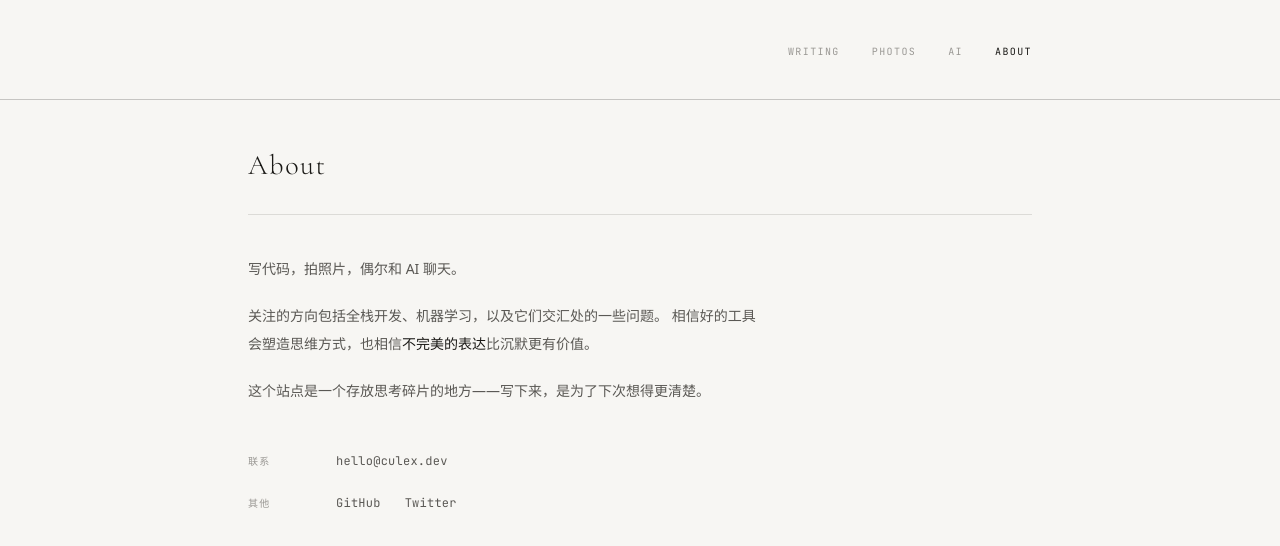
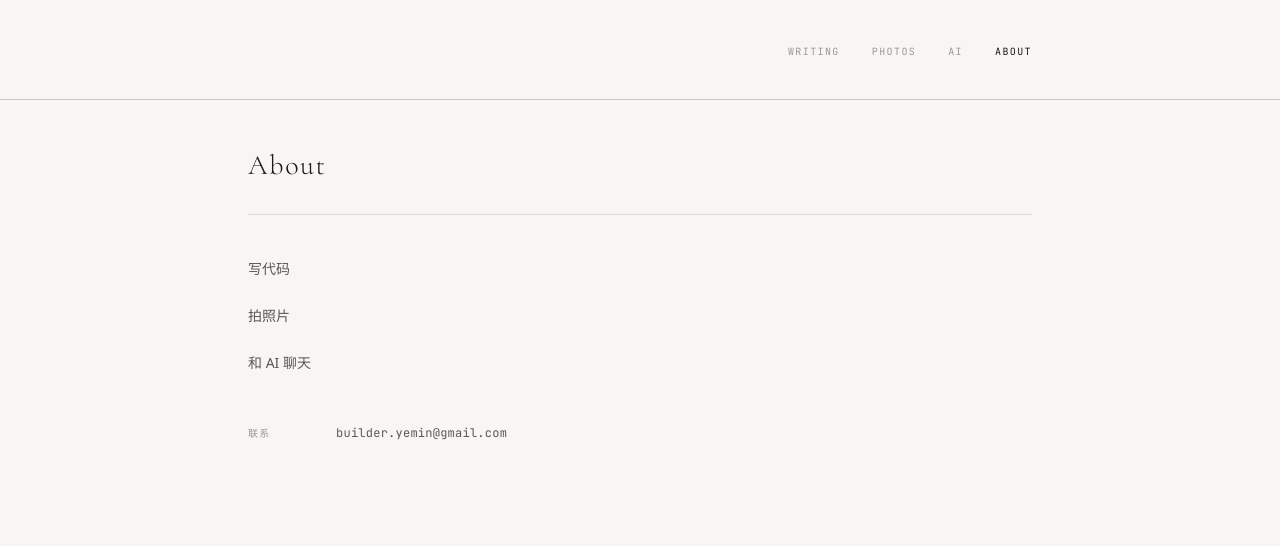
Before and after one commit to ye-min/culex-webui, an Angular app: page /about in a window 1280 px wide. Shown: the top 546 px of the page. Built offline with nearby package versions, Linux system fonts and the light colour scheme; no server answers.

Commit message:
refactor: simplify about section content and update contact email

```diff
--- a/src/app/pages/about/about.component.html
+++ b/src/app/pages/about/about.component.html
@@ -7,14 +7,13 @@
     <section class="about-content">
       <div class="about-intro">
         <p class="about-text">
-          写代码，拍照片，偶尔和 AI 聊天。
+          写代码
         </p>
         <p class="about-text">
-          关注的方向包括全栈开发、机器学习，以及它们交汇处的一些问题。
-          相信好的工具会塑造思维方式，也相信<em>不完美的表达</em>比沉默更有价值。
+          拍照片
         </p>
         <p class="about-text">
-          这个站点是一个存放思考碎片的地方——写下来，是为了下次想得更清楚。
+          和 AI 聊天
         </p>
       </div>
 
@@ -22,16 +21,16 @@
         <div class="link-group">
           <span class="link-label">联系</span>
           <div class="link-items">
-            <a href="mailto:hello@culex.dev" class="link-item">hello&#64;culex.dev</a>
+            <a href="mailto:builder.yemin@gmail.com" class="link-item">builder.yemin&#64;gmail.com</a>
           </div>
         </div>
-        <div class="link-group">
+        <!--<div class="link-group">
           <span class="link-label">其他</span>
           <div class="link-items">
             <a href="https://github.com" target="_blank" rel="noopener" class="link-item">GitHub</a>
             <a href="https://twitter.com" target="_blank" rel="noopener" class="link-item">Twitter</a>
           </div>
-        </div>
+        </div>-->
       </div>
     </section>
   </div>
```
